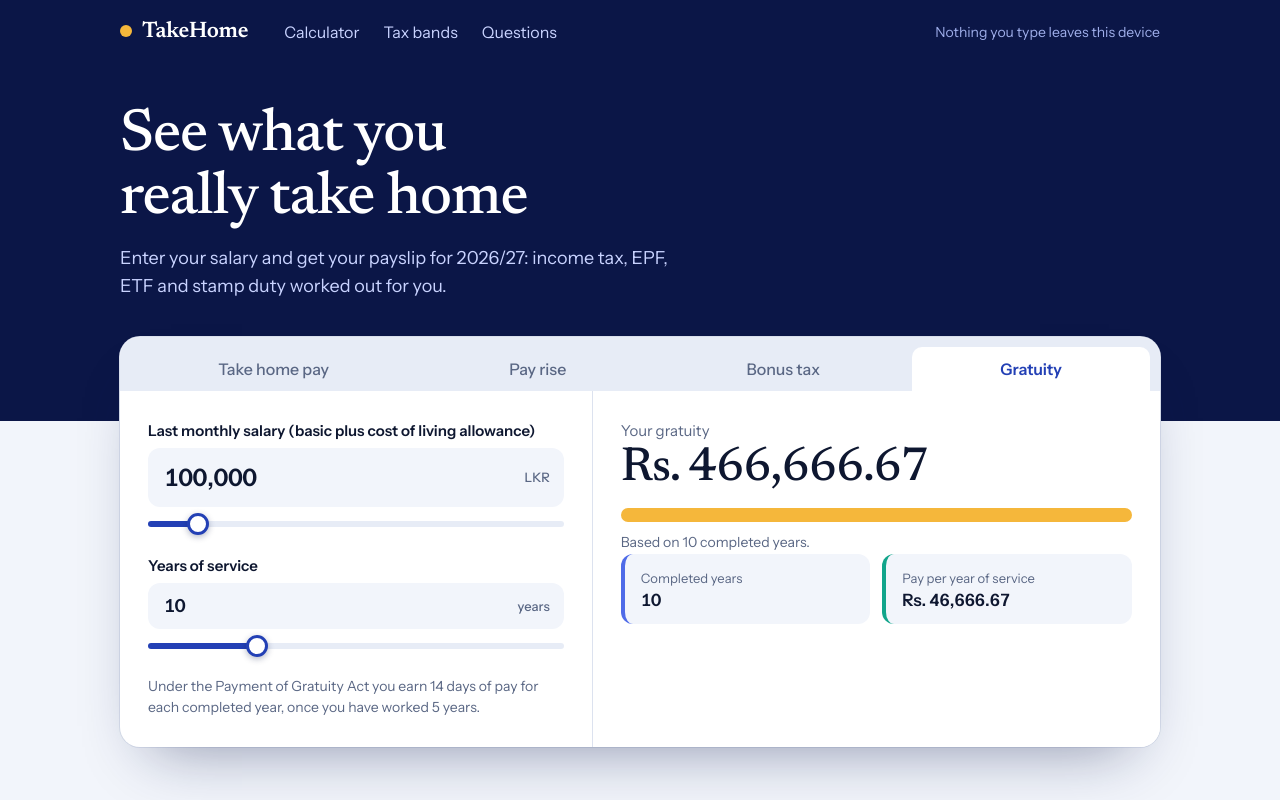
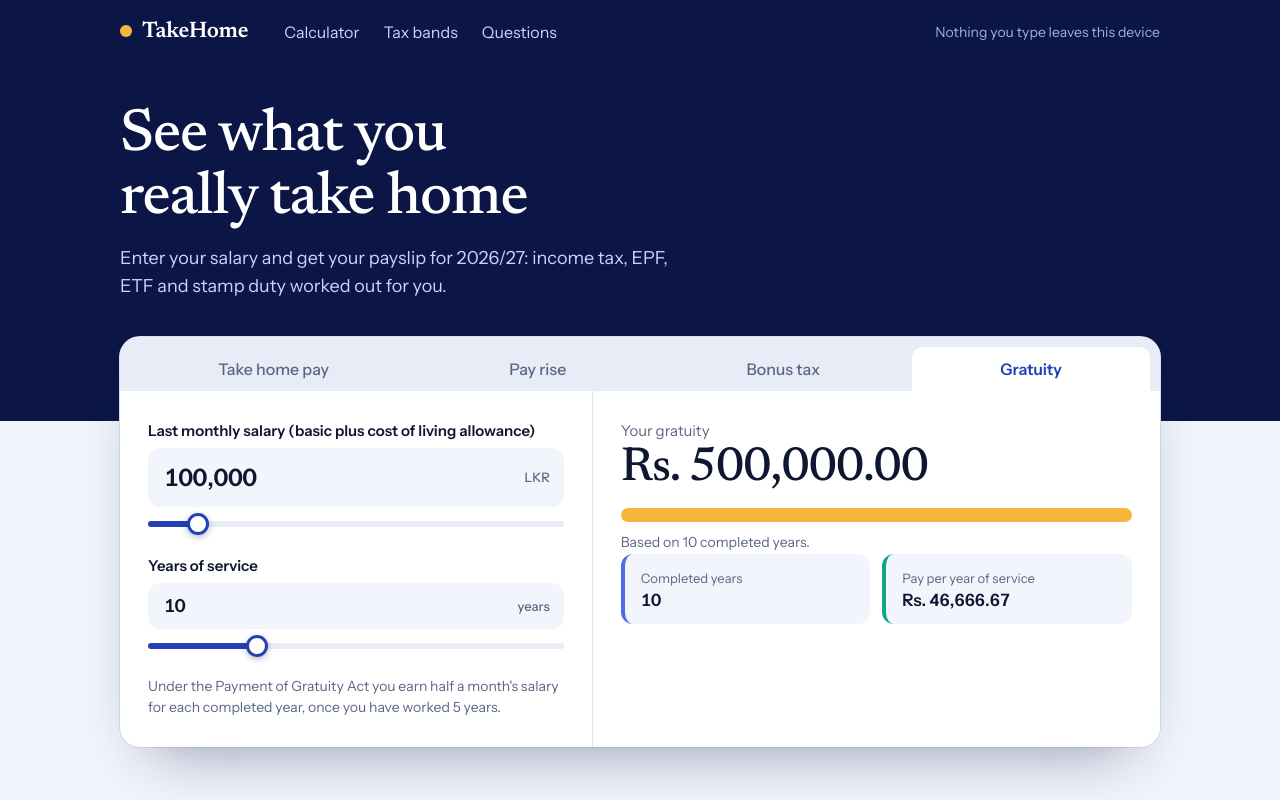
Before and after one commit to chami98/takeHome, a Next.js app: page / in a window 1280 px wide. Both pictures are taken after a click on the tab "Gratuity". Shown: the top 800 px of the page. Built offline with nearby package versions, Linux system fonts and the light colour scheme.

Commit message:
Calculate gratuity as half a month's salary per completed year

```diff
--- a/components/Calculator.tsx
+++ b/components/Calculator.tsx
@@ -195,7 +195,7 @@ export default function Calculator() {
             <div className="inputs">
               <AmountField label="Last monthly salary (basic plus cost of living allowance)" value={gSalary} onChange={setGSalary} max={1000000} />
               <RangeField label="Years of service" value={years} onChange={setYears} max={40} step={0.5} suffix="years" />
-              <p className="hint">Under the Payment of Gratuity Act you earn 14 days of pay for each completed year, once you have worked {GRATUITY_MIN_YEARS} years.</p>
+              <p className="hint">Under the Payment of Gratuity Act you earn half a month's salary for each completed year, once you have worked {GRATUITY_MIN_YEARS} years.</p>
             </div>
             <div className="results">
               <span className="kicker">{g.eligible ? 'Your gratuity' : 'Not eligible yet'}</span>
--- a/lib/calc.ts
+++ b/lib/calc.ts
@@ -77,12 +77,12 @@ export function bonusTax(monthlyGross: number, bonus: number) {
   return { tax, net: r2(bonus - tax), effectiveRate: bonus ? tax / bonus : 0 };
 }
 
-/** Payment of Gratuity Act: 14 days' wage per completed year, minimum 5 years' service. */
+/** Payment of Gratuity Act: half a month's salary per completed year, minimum 5 years' service. */
 export const GRATUITY_MIN_YEARS = 5;
 export function gratuity(lastMonthlySalary: number, years: number) {
   const completed = Math.floor(years);
   const eligible = completed >= GRATUITY_MIN_YEARS;
-  return { completed, eligible, amount: eligible ? r2((lastMonthlySalary / 30) * 14 * completed) : 0 };
+  return { completed, eligible, amount: eligible ? r2((lastMonthlySalary / 2) * completed) : 0 };
 }
 
 /** Rate charged on the next rupee of taxable income. */
```
Also changed, not shown: 1 other file (tests, documents, lock files or other folders).
